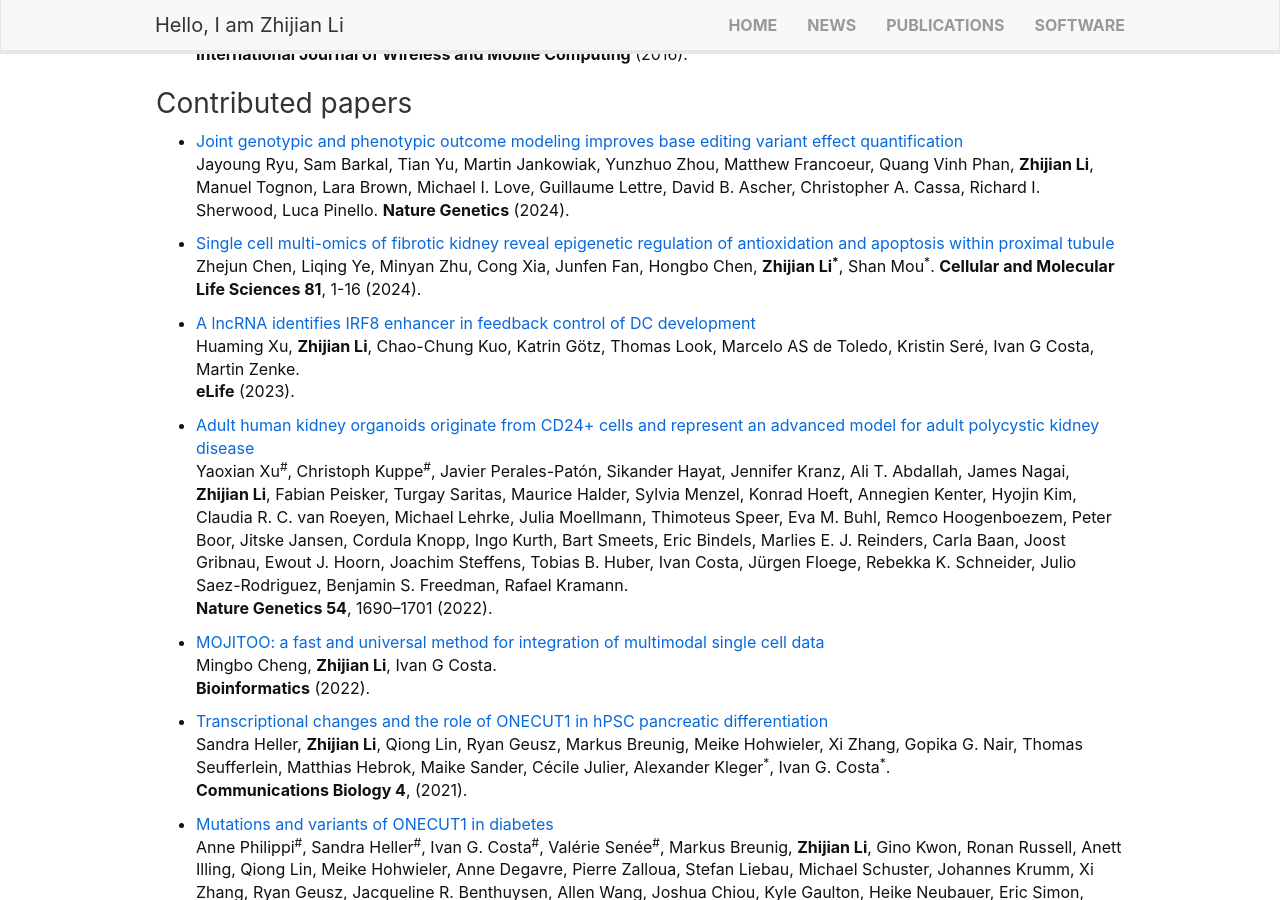
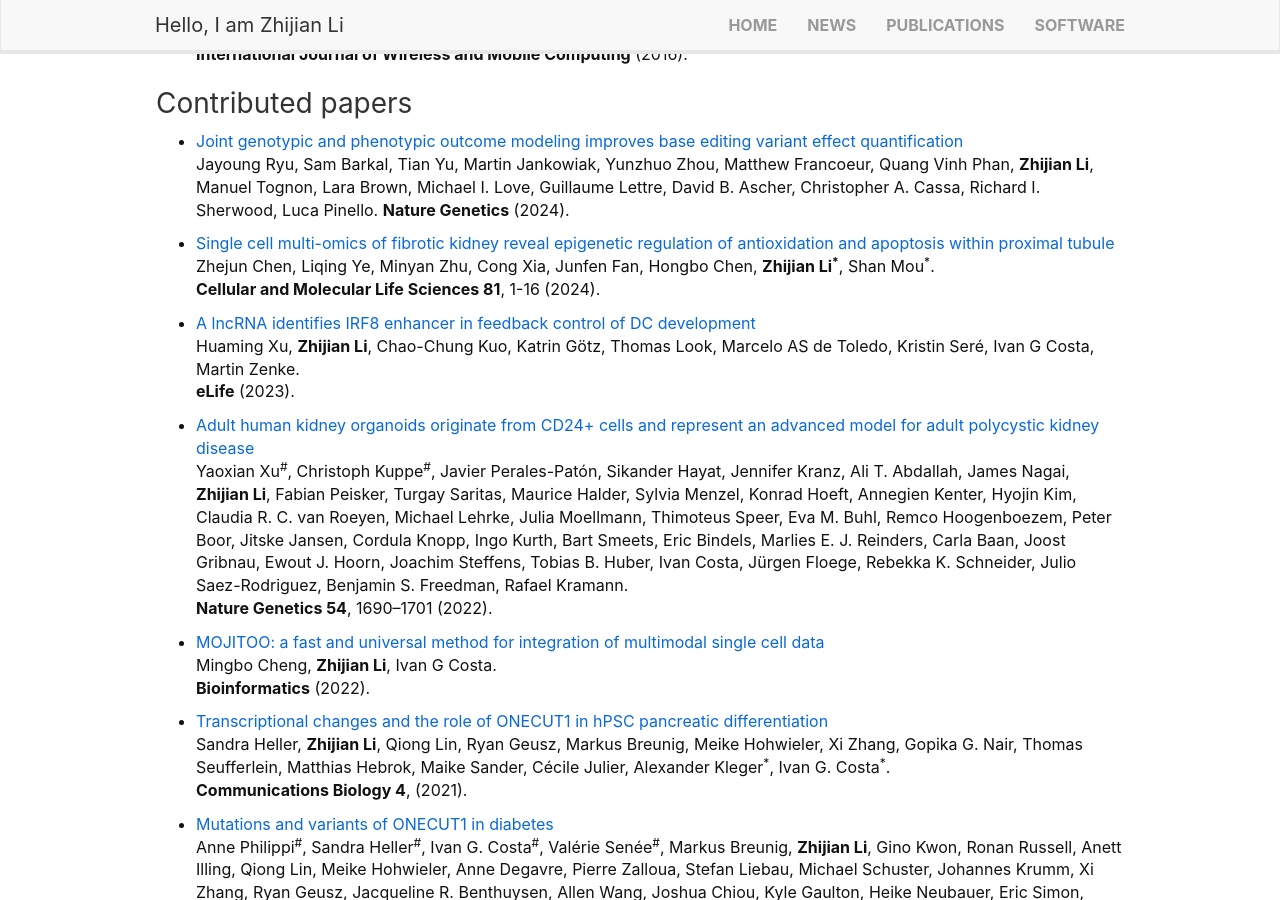
Before and after one commit to lzj1769/lzj1769.github.io, a Jekyll site: the page built from _pages/publications.md, in a window 1280 px wide and 900 px high, scrolled down 897 px. Built offline with Jekyll 4.4.1, drawn with Linux system fonts in a browser that asks for light colours; nearby versions of some CDN libraries.

```diff
--- a/_pages/publications.md
+++ b/_pages/publications.md
@@ -48,7 +48,7 @@ Jayoung Ryu, Sam Barkal, Tian Yu, Martin Jankowiak, Yunzhuo Zhou, Matthew Franco
 **Nature Genetics** (2024).
 
 * [Single cell multi-omics of fibrotic kidney reveal epigenetic regulation of antioxidation and apoptosis within proximal tubule](https://link.springer.com/article/10.1007/s00018-024-05118-1) \
-Zhejun Chen, Liqing Ye, Minyan Zhu, Cong Xia, Junfen Fan, Hongbo Chen, **Zhijian Li<sup>\*</sup>**, Shan Mou<sup>\*</sup>.
+Zhejun Chen, Liqing Ye, Minyan Zhu, Cong Xia, Junfen Fan, Hongbo Chen, **Zhijian Li<sup>\*</sup>**, Shan Mou<sup>\*</sup>. \\
 **Cellular and Molecular Life Sciences 81**, 1-16 (2024).
 
 * [A lncRNA identifies IRF8 enhancer in feedback control of DC development](https://elifesciences.org/articles/83342)\
```
